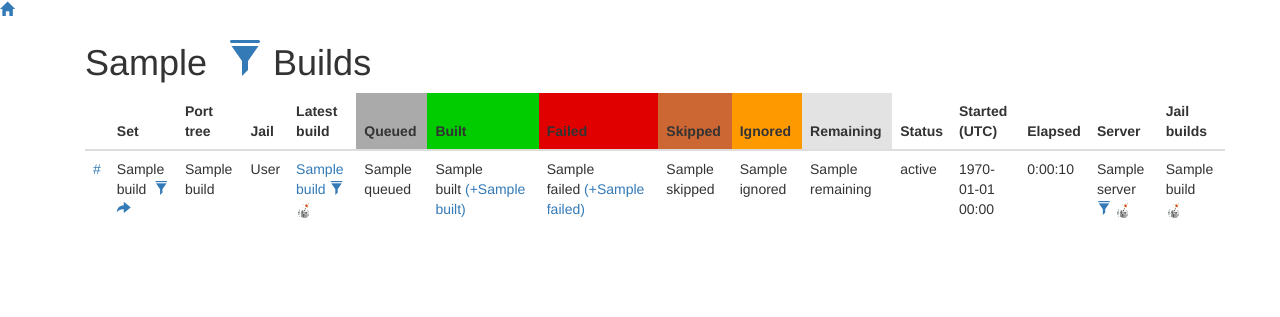
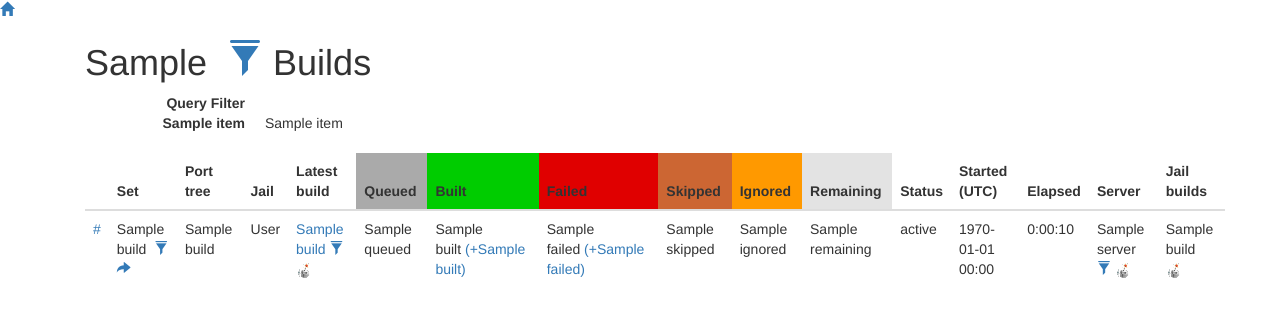
Before and after one commit to bdrewery/pkg-status.freebsd.org, a Flask app: template templates/index.html in a window 1280 px wide. Shown: the top 317 px of the page. Run offline with Flask 2, Linux system fonts and the light colour scheme; the template is opened without the code that fills it: most values are stand-ins (such as "Sample title", 1, 10 or a date in 2020); some libraries are stand-ins or nearby versions.

Commit message:
Show the filter used

```diff
--- a/pkgstatus.py
+++ b/pkgstatus.py
@@ -25,13 +25,14 @@ def create_app():
         return time.strftime(format, time.gmtime(int(timestamp)))
 
     def get_builds(selector):
-        return list(mongo.db.builds.find(selector).sort([
-            ('snap.now - snap.elapsed', pymongo.DESCENDING),
-            ('setname', pymongo.ASCENDING),
-            ('ptname', pymongo.ASCENDING),
-            ('jailname', pymongo.ASCENDING),
-            ('buildname', pymongo.ASCENDING),
-            ]))
+        return {'filter': selector,
+                'results': list(mongo.db.builds.find(selector).sort([
+                    ('snap.now - snap.elapsed', pymongo.DESCENDING),
+                    ('setname', pymongo.ASCENDING),
+                    ('ptname', pymongo.ASCENDING),
+                    ('jailname', pymongo.ASCENDING),
+                    ('buildname', pymongo.ASCENDING),
+                    ]))}
 
     def get_server_map():
         return {x["_id"]:x for x in list(mongo.db.servers.find())}
--- a/templates/index.html
+++ b/templates/index.html
@@ -13,9 +13,11 @@
 Only displaying latest matching builds.
 {% endif %}
 {% for build_type in build_types %}
-{% if latest_builds[build_type] %}
+{% if latest_builds[build_type]['results'] %}
 <div class="container">
   <h1>{{ pkgstatus.linktype(build_type) }} Builds</h1>
+
+  {{ pkgstatus.print_filter(latest_builds[build_type].filter) }}
 
   <table class="table">
     <thead>
@@ -39,7 +41,7 @@ Only displaying latest matching builds.
       </tr>
     </thead>
     <tbody>
-    {% for build in latest_builds[build_type] %}
+    {% for build in latest_builds[build_type]['results'] %}
       <tr id="{{ build._id }}">
         <td><a href="#{{ build._id }}">#</a></td>
         <td>{{ pkgstatus.linkset(build.setname) }}</td>
--- a/templates/pkgstatus.html
+++ b/templates/pkgstatus.html
@@ -4,6 +4,17 @@
 
 {% macro filter_icon() -%}
 <span class="glyphicon glyphicon-filter"></span>
+{%- endmacro %}
+
+{% macro print_filter(filter) -%}
+<dl class="dl-horizontal">
+  <dt>Query Filter</dt>
+  <dd></dd>
+  {% for item in filter -%}
+  <dt>{{ item|capitalize }}</dt>
+  <dd>{{ filter[item] }}</dd>
+  {%- endfor %}
+</dl>
 {%- endmacro %}
 
 {% macro linkset(setname) -%}
```
